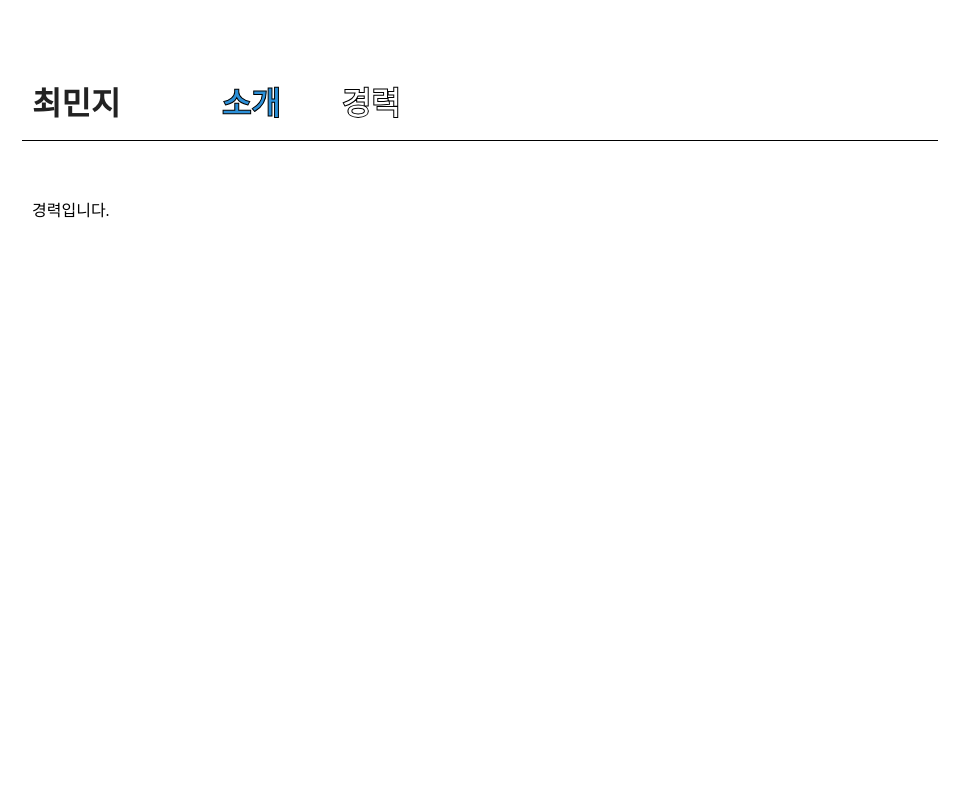
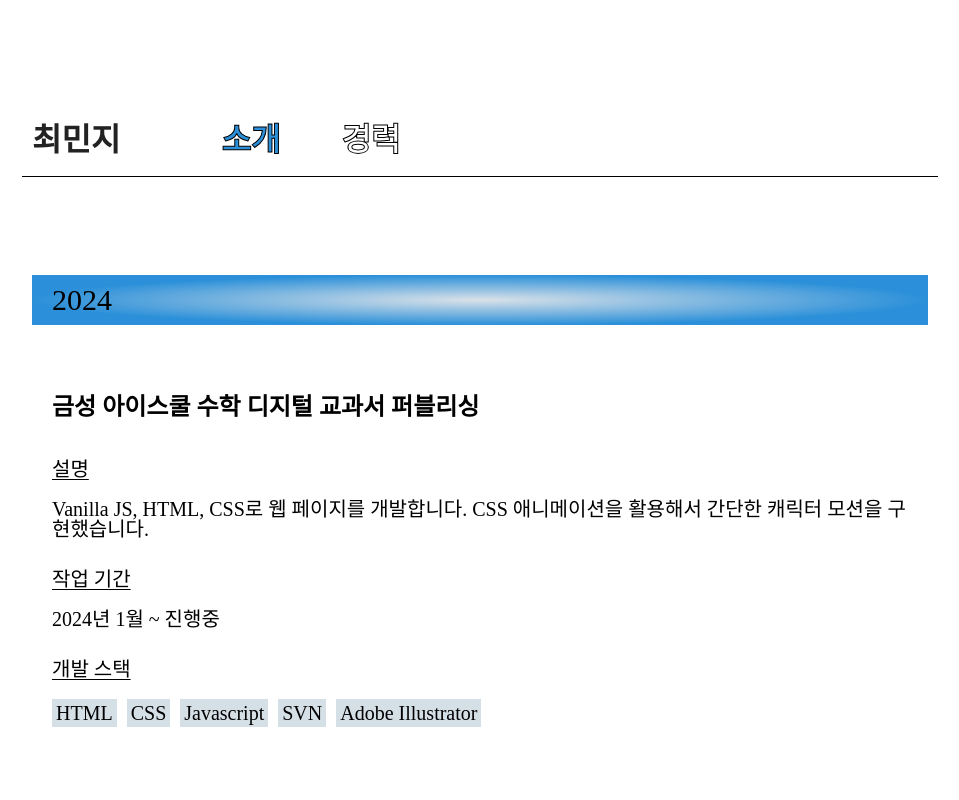
Before and after one commit to write-code-b/portfolio, a React (Create React App) app: page /experience in a window 1280 px wide. Shown: the top 800 px of the page, without its empty margins (160-1119 px from the left). Built offline with nearby package versions, Linux system fonts and the light colour scheme.

Commit message:
add experience page

```diff
--- a/src/App.css
+++ b/src/App.css
@@ -273,7 +273,9 @@ main .content section p {
 }
 
 .badge {
-  display: inline-block;
+  display: inline-flex;
+  align-items: center;
+  justify-content: center;
   position: relative;
   width: fit-content;
   padding: 4px;
@@ -363,7 +365,7 @@ main .content section p {
   width: 30px;
 }
 
-.copy_icon:hover .tooltip_text::after{
+.copy_icon:hover .tooltip_text::after {
   bottom: 40%;
   left: -10%;
   border-color: transparent black transparent transparent;
@@ -376,6 +378,43 @@ main .content section p {
 }
 
 #contact_section p {
+  display: flex;
+  gap: 10px;
+}
+
+/* Experience */
+.year {
+  display: flex;
+  align-items: center;
+  width: auto;
+  height: 50px;
+  padding-left: 20px;
+  background: radial-gradient(50% 50% at 50% 50%, #d9e1e8 0%, #2b90d9 100%);
+  font-size: 1.875rem;
+  font-weight: 200;
+}
+
+.experience {
+  font-size: 1.25rem;
+}
+
+.experience h2 {
+  margin-bottom: 10px;
+}
+
+.experience .desc {
+  display: flex;
+  flex-direction: column;
+  gap: 20px;
+}
+
+.experience .underline {
+  text-decoration: underline;
+  text-underline-offset: 3px;
+  text-decoration-thickness: 1px;
+}
+
+.experience > div:last-child p {
   display: flex;
   gap: 10px;
 }
--- a/src/App.jsx
+++ b/src/App.jsx
@@ -6,14 +6,35 @@ import Footer from "./components/Footer";
 import Main from "./components/About/Main";
 import Experience from "./components/Experience/Main";
 
-const DATA = [
+const NAV_DATA = [
   { number: "0", name: "자기소개", isPressed: true },
   { number: "1", name: "기술", isPressed: false },
   { number: "2", name: "연락처", isPressed: false },
 ];
 
+const EXPERIENCE_DATA = [
+  {
+    title: "금성 아이스쿨 수학 디지털 교과서 퍼블리싱",
+    desc: "Vanilla JS, HTML, CSS로 웹 페이지를 개발합니다. CSS 애니메이션을 활용해서 간단한 캐릭터 모션을 구현했습니다.",
+    date: "2024년 1월 ~ 진행중",
+    tech: ["HTML", "CSS", "Javascript", "SVN", "Adobe Illustrator"],
+  },
+  {
+    title: "미래엔 디지털 교과서 퍼블리싱",
+    desc: "일본어, 수학, 국어, 통합 교과서 퍼블리싱",
+    date: "2023년 12월, 2024년 2월, 3월, 4월",
+    tech: ["HTML", "CSS", "Javascript", "SVN", "Adobe Illustrator"],
+  },
+  {
+    title: "천재교육 디지털 교과서 퍼블리싱",
+    desc: "Vanilla JS로 수학 웹 게임 구현하기",
+    date: "2023년 11월",
+    tech: ["HTML", "CSS", "Javascript", "SVN"],
+  },
+];
+
 function App(props) {
-  const [navs, setNavs] = useState(DATA);
+  const [navs, setNavs] = useState(NAV_DATA);
 
   return (
     <div className="App">
@@ -21,7 +42,10 @@ function App(props) {
       <Routes>
         <Route path="/" element={<Main navs={navs} />}></Route>
         <Route path="/about" element={<Main navs={navs} />}></Route>
-        <Route path="/Experience" element={<Experience />}></Route>
+        <Route
+          path="/Experience"
+          element={<Experience desc={EXPERIENCE_DATA} />}
+        ></Route>
         <Route path="*" element={<Navigate to="/" />} />
       </Routes>
       <Footer />
--- /dev/null
+++ b/src/components/Badge.jsx
@@ -0,0 +1,11 @@
+import { useEffect, useState } from "react";
+
+function Badge(props) {
+  return (
+    <>
+      <div className="badge">{props.name}</div>
+    </>
+  );
+}
+
+export default Badge;
--- /dev/null
+++ b/src/components/Experience/Description.jsx
@@ -0,0 +1,27 @@
+import { useEffect, useState } from "react";
+import Badge from "../Badge";
+
+function Description(props) {
+  const [badges, setBadges] = useState(props.tech);
+  const BadgeList = badges?.map((badge) => <Badge name={badge} />);
+
+  return (
+    <section className="experience">
+      <h2>{props.title}</h2>
+      <div className="desc">
+        <span className="underline">설명</span>
+        <p>{props.desc}</p>
+      </div>
+      <div className="desc">
+        <span className="underline">작업 기간</span>
+        <p>{props.date}</p>
+      </div>
+      <div className="desc">
+        <span className="underline">개발 스택</span>
+        <p>{BadgeList}</p>
+      </div>
+    </section>
+  );
+}
+
+export default Description;
--- a/src/components/Experience/Main.jsx
+++ b/src/components/Experience/Main.jsx
@@ -1,10 +1,24 @@
 import { useEffect, useState } from "react";
+import Description from "./Description";
 
 function Main(props) {
+  const [experience, setExperience] = useState(props.desc);
+
+  const experienceList = experience?.map((ex) => (
+    <Description
+      id={ex.number}
+      title={ex.title}
+      desc={ex.desc}
+      date={ex.date}
+      tech={ex.tech}
+    />
+  ));
+
   return (
     <main>
       <div className="content">
-        <h1>경력입니다.</h1>
+        <div className="year">2024</div>
+        {experienceList}
       </div>
     </main>
   );
```
